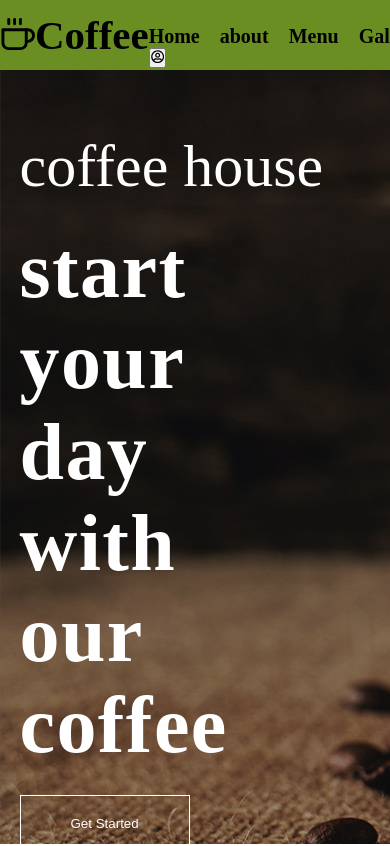
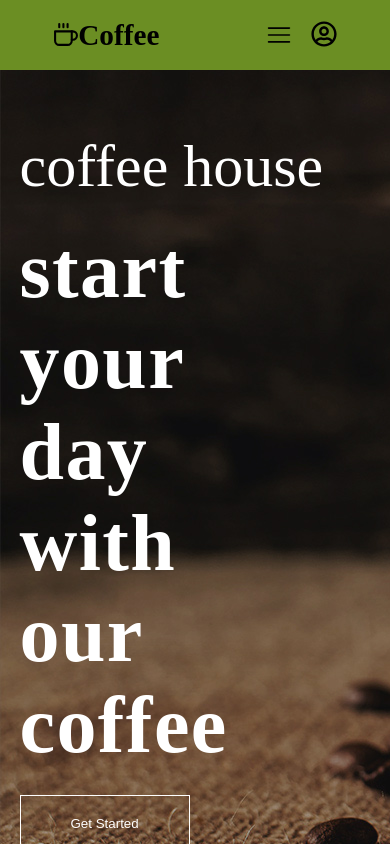
Before and after one commit to Haytam-DEV05/Coffee-Shop-Website-React.js, a React (Vite) app: page / in a window 390 px wide. Shown: the top 846 px of the page. Built offline with nearby package versions, Linux system fonts and the light colour scheme.

Commit message:
update some lignes in css to make navbare more responsive

```diff
--- a/src/Components/Pages/Home/Home.css
+++ b/src/Components/Pages/Home/Home.css
@@ -23,6 +23,32 @@
     font-size: 35px;
 }
 
+#header nav .right-menu {
+    display: flex;
+    align-items: center;
+}
+
+.menu-navigation {
+    height: 25px;
+    width: 25px;
+    position: relative;
+    margin-right: 20px;
+}
+
+.menu-navigation svg {
+    position: absolute;
+    inset: 0;
+    margin: auto;
+    cursor: pointer;
+}
+
+
+#header nav .right-menu button {
+    background-color: transparent;
+    border: none;
+    cursor: pointer;
+}
+
 #header nav ul {
     display: flex;
     align-items: center;
@@ -40,7 +66,7 @@
     content: '';
     width: 0%;
     height: 5px;
-    background: red;
+    background: var(--primary-color);
     position: absolute;
     border-radius: 10px;
     top: 120%;
@@ -54,9 +80,67 @@
 }
 
 
-@media (max-width:900px) {
+@media (max-width:950px) {
+    #header nav .logo {
+        font-size: 25px;
+    }
 
+    #header nav ul li a {
+        margin: 0 10px;
+        font-size: 18px;
+    }
 }
+
+#header nav .menu-navigation,
+#header nav ul li button {
+    display: none;
+}
+
+@media (max-width:750px) {
+    #header nav ul {
+        display: none;
+    }
+
+    #header nav .menu-navigation {
+        display: block;
+    }
+
+    #header nav ul.show-menu {
+        display: block;
+        background-color: var(--accent);
+        box-shadow: 4px 5px 5px rgba(0, 0, 0, .5);
+        position: fixed;
+        padding-top: 2rem;
+        padding-left: 1rem;
+        top: 0;
+        right: 0;
+        width: 0px;
+        height: 100%;
+        z-index: 90;
+        animation: openMenu 1.2s forwards ease-in-out;
+    }
+
+    @keyframes openMenu {
+        from {
+            width: 0px;
+            opacity: 0;
+        }
+
+        to {
+            width: 250px;
+            opacity: 1;
+        }
+    }
+
+    #header nav ul.show-menu li.show-icon button {
+        display: block;
+    }
+
+    #header nav ul.show-menu li {
+        margin-bottom: 1rem;
+    }
+}
+
 
 #header #home {
     min-height: 100vh;
--- a/src/Components/Pages/Home/Home.jsx
+++ b/src/Components/Pages/Home/Home.jsx
@@ -1,16 +1,20 @@
 import "./Home.css";
 import { FiCoffee } from "react-icons/fi";
 import { FaRegUserCircle } from "react-icons/fa";
+import { IoCloseSharp } from "react-icons/io5";
+import { RxHamburgerMenu } from "react-icons/rx";
+import { useState } from "react";
 
 export default function Home() {
+  const [openMenu, setOpenMenu] = useState(false);
   const links = [
     { id: 1, path: "home", name: "Home" },
     { id: 2, path: "about", name: "about" },
     { id: 3, path: "menu", name: "Menu" },
     { id: 4, path: "gallery", name: "Gallery" },
     { id: 5, path: "reviews", name: "Reviews" },
-    { id: 5, path: "contact", name: "Contact" },
-    { id: 5, path: "blogs", name: "Blogs" },
+    { id: 6, path: "contact", name: "Contact" },
+    { id: 7, path: "blogs", name: "Blogs" },
   ];
 
   return (
@@ -21,24 +25,34 @@ export default function Home() {
           <h3>Coffee</h3>
         </div>
         <div className="right-menu">
-          <ul>
+          <ul className={`${openMenu ? "show-menu" : ""}`}>
+            <li className={`${openMenu ? "show-icon" : ""}`}>
+              <button onClick={() => setOpenMenu(false)}>
+                <IoCloseSharp size={30} />
+              </button>
+            </li>
             {links.map((link) => {
               return (
-                <li>
+                <li key={link.id}>
                   <a href={link.path}>{link.name}</a>
                 </li>
               );
             })}
           </ul>
+          <div
+            className="menu-navigation"
+            onClick={() => setOpenMenu(!openMenu)}
+          >
+            {openMenu ? (
+              <IoCloseSharp size={26} />
+            ) : (
+              <RxHamburgerMenu size={26} />
+            )}
+          </div>
           <button>
-            <FaRegUserCircle />
+            <FaRegUserCircle size={26} />
           </button>
         </div>
-
-        {/* MOBILE MENU */}
-        {/* <div className="right-menu">
-          <div className="menu-navigation"></div>
-        </div> */}
       </nav>
 
       <div className="home" id="home">
```
